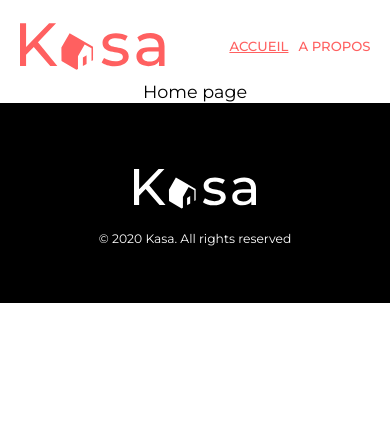
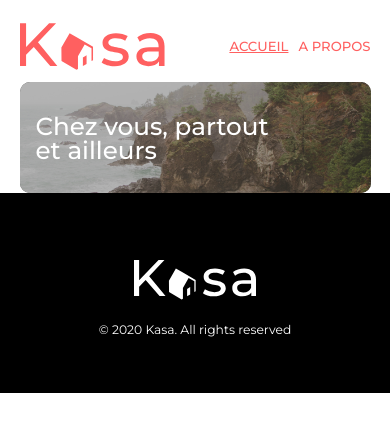
Before and after one commit to ZhannaZucher/kasa-react, a React (Create React App) app: page / in a window 390 px wide. Shown: the top 432 px of the page. Built offline with nearby package versions, Linux system fonts and the light colour scheme.

Commit message:
add: banner home & about pages & styles

```diff
--- /dev/null
+++ b/src/components/Banner/Banner.css
@@ -0,0 +1,52 @@
+.banner {
+	height: 223px;
+	width: 90vw;
+		max-width: 1240px;
+	background: #000;
+	margin: 45px 0 30px;
+	border-radius: 25px;
+	display: flex;
+	justify-content: center;
+	align-items: center;
+	position: relative;
+}
+
+.banner__img {
+	width: 100%;
+	height: 100%;
+	object-fit: cover;
+	opacity: 0.7;
+	border-radius: 25px;
+}
+
+.banner__title {
+	position: absolute;
+	font-size: 2.75em;
+	font-weight: 500;
+	color: #fff;
+	line-height: 68px;
+}
+
+@media screen and (max-width: 768px) {
+	.banner__title {
+		margin-left: 16px;
+	}
+}
+
+@media screen and (max-width: 576px) {
+	.banner {
+		height: 111px;
+		margin: 0;
+		border-radius: 10px;
+		justify-content: flex-start;
+	}
+
+	.banner__img {
+		border-radius: 10px;
+	}
+	.banner__title {
+		font-size: 1.4em;
+		line-height: 24px;
+		width: 70%;
+	}
+}
--- /dev/null
+++ b/src/components/Banner/Banner.jsx
@@ -0,0 +1,7 @@
+import "./Banner.css"
+
+export default function Banner ({children}) {
+	return (
+		<div className="banner">{children}</div>
+	)
+}
--- a/src/components/Header/Header.css
+++ b/src/components/Header/Header.css
@@ -43,10 +43,6 @@
 }
 
 @media screen and (max-width: 375px) {
-	.header {
-		margin-top: 0;
-	}
-
 	.header__nav a {
 		font-size: 0.6em;
 		margin-left: 10px;
--- a/src/pages/About/About.jsx
+++ b/src/pages/About/About.jsx
@@ -1,6 +1,10 @@
+import Banner from "../../components/Banner/Banner"
+import BannerImg from "../../assets/img-about.jpg"
 
 export default function Home() {
 	return (
-		<h1 id="content">About us</h1>
+		<Banner>
+			<img className="banner__img" src={BannerImg} alt="rocks" />
+		</Banner>
 	)
 }
--- a/src/pages/Home/Home.jsx
+++ b/src/pages/Home/Home.jsx
@@ -1,7 +1,13 @@
+import Banner from "../../components/Banner/Banner"
+import BannerImg from "../../assets/img-home.jpg"
+
 
 
 export default function Home() {
 	return (
-		<h1>Home page</h1>
+		<Banner>
+			<img className="banner__img" src={BannerImg} alt="rocks" />
+			<h1 className="banner__title">Chez vous, partout et ailleurs</h1>
+		</Banner>
 	)
 }
```
